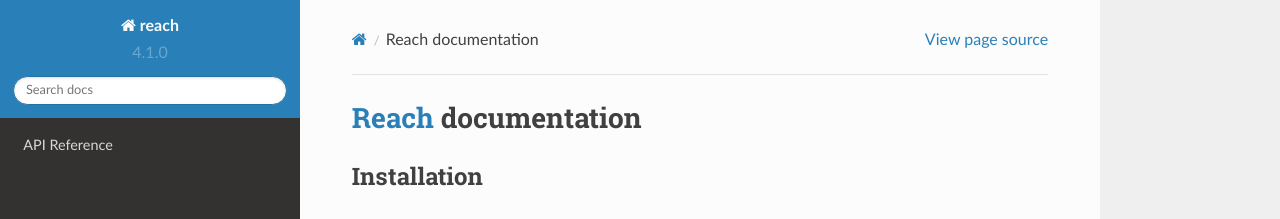
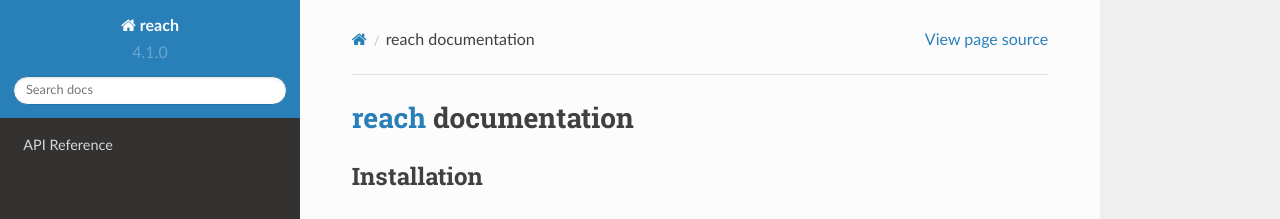
Before and after one commit to stephantul/reach, a Sphinx documentation site: the page built from docs/index.rst, in a window 1280 px wide and 1010 px high. Shown: the top 219 px of the window. Built offline with Sphinx 7.4.7 and the Read the Docs theme 2.0.0, drawn with Linux system fonts in a browser that asks for light colours.

```diff
--- a/docs/index.rst
+++ b/docs/index.rst
@@ -1,4 +1,4 @@
-`Reach <https://github.com/stephantul/reach>`_ documentation
+`reach <https://github.com/stephantul/reach>`_ documentation
 ===================================================================
 
 Installation
```
